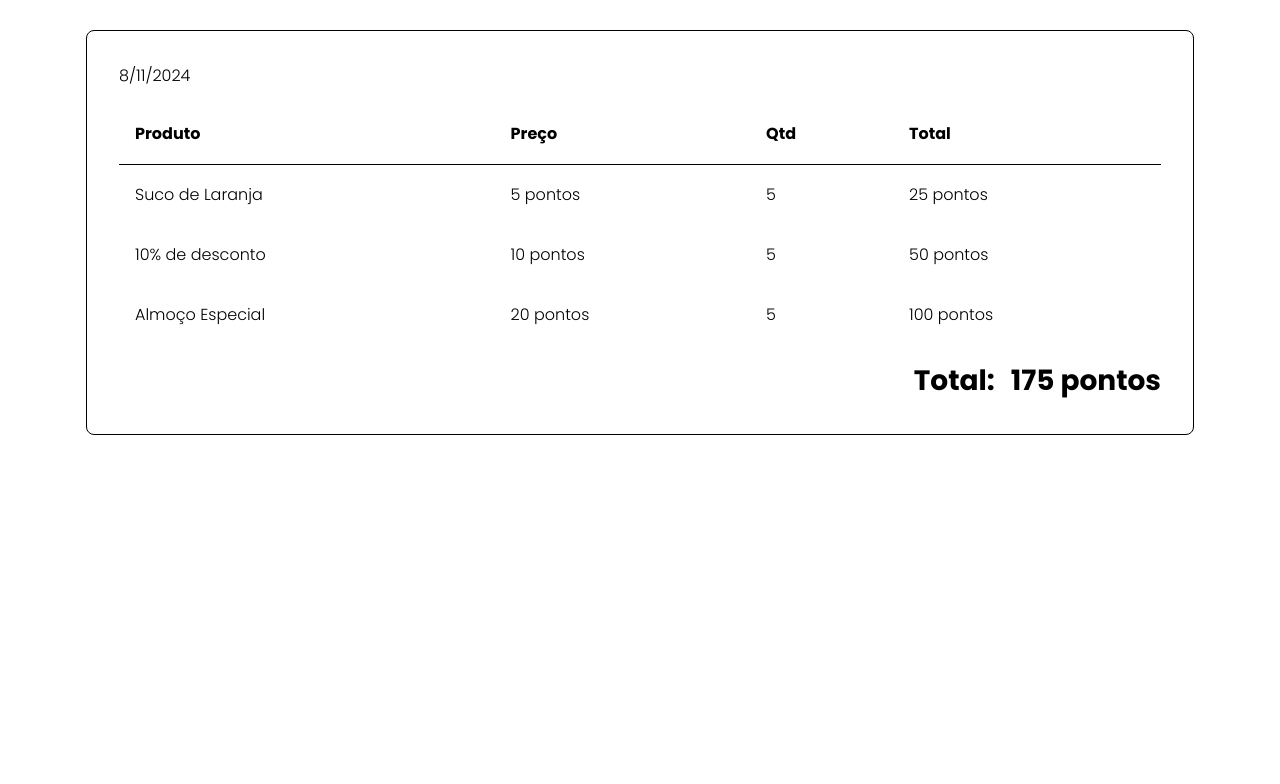
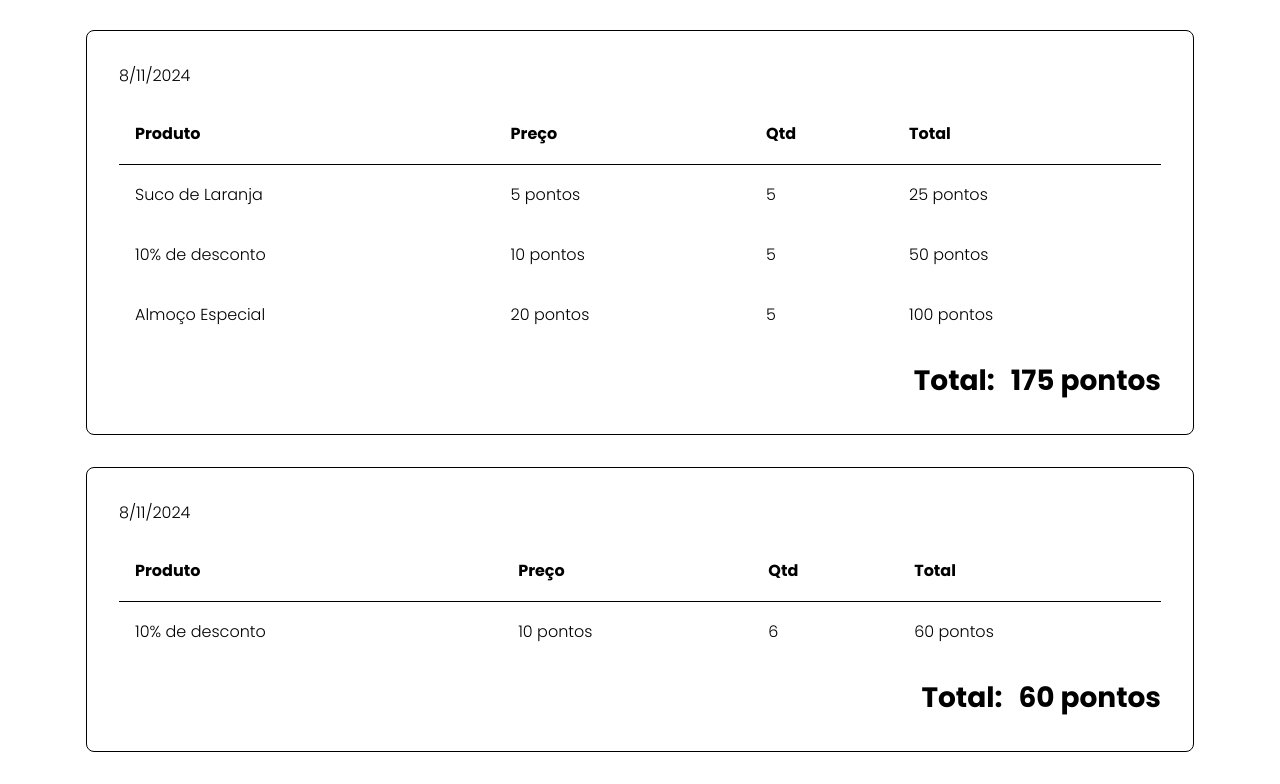
Before and after one commit to HenriqueMarcelo/fidelidade, a React (Vite) app: page /historico in a window 1280 px wide. Shown: the part 1869-2653 px from the top of the page. Before the commit the page ends 2336 px from the top, so only its background shows below. Built offline with nearby package versions, Linux system fonts and the light colour scheme; data requests are answered from the project's data file.

Commit message:
feat: use useMemo and useCallback

```diff
--- a/server.json
+++ b/server.json
@@ -1,6 +1,6 @@
 {
   "wallet": {
-    "value": 1375
+    "value": 1315
   },
   "products": [
     {
@@ -164,6 +164,23 @@
         }
       ],
       "id": 6
+    },
+    {
+      "date": "2024-08-11T22:53:15.619Z",
+      "totalPrice": 60,
+      "items": [
+        {
+          "quantity": 6,
+          "totalPrice": 60,
+          "product": {
+            "id": "2",
+            "name": "10% de desconto",
+            "price": 10,
+            "image": "https://placehold.co/600x400"
+          }
+        }
+      ],
+      "id": 7
     }
   ]
 }
--- a/src/components/HistoryItem/index.tsx
+++ b/src/components/HistoryItem/index.tsx
@@ -1,3 +1,4 @@
+import { useMemo } from 'react'
 import { PurchaseProps } from '../../hooks/useCheckout'
 import styles from './styles.module.scss'
 
@@ -6,8 +7,9 @@ type Props = {
 }
 
 export default function HistoryItem({ history }: Props) {
-  // todo: utilizar useMemo
-  const dateString = new Date(history.date).toLocaleDateString()
+  const dateString = useMemo(() => {
+    return new Date(history.date).toLocaleDateString()
+  }, [history])
 
   return (
     <div className={styles['history-item__base']}>
--- a/src/components/NumberInput/index.tsx
+++ b/src/components/NumberInput/index.tsx
@@ -1,4 +1,4 @@
-import { ChangeEvent, InputHTMLAttributes } from 'react'
+import { ChangeEvent, InputHTMLAttributes, useCallback } from 'react'
 import styles from './styles.module.scss'
 import { FiMinus, FiPlus } from 'react-icons/fi'
 
@@ -6,14 +6,15 @@ interface NumberInputProps extends Omit<InputHTMLAttributes<HTMLInputElement>, '
   onChange?: (customValue: number) => void
 }
 
-// todo: acertar a altura do input para ficar igual aos botões
-
 export function NumberInput({ onChange, value, ...rest }: NumberInputProps) {
-  function handleSetCustomValue(e: ChangeEvent<HTMLInputElement>) {
-    if (onChange) {
-      onChange(Number(e.target.value))
-    }
-  }
+  const handleSetCustomValue = useCallback(
+    function handleSetCustomValue(e: ChangeEvent<HTMLInputElement>) {
+      if (onChange) {
+        onChange(Number(e.target.value))
+      }
+    },
+    [onChange]
+  )
 
   function handleDecreaseValue() {
     if (onChange) {
--- a/src/components/ShoppingCart/index.tsx
+++ b/src/components/ShoppingCart/index.tsx
@@ -1,7 +1,7 @@
 import { IoCloseCircle } from 'react-icons/io5'
 import CartItem from '../CartItem'
 import styles from './styles.module.scss'
-import { useContext } from 'react'
+import { useCallback, useContext } from 'react'
 import { VisualShoppingCartContext } from '../../contexts/VisualShoppingCartContext'
 import { ShoppingCartContext } from '../../contexts/ShoppingCartContext'
 import { ProductContext } from '../../contexts/ProductContext.tsx'
@@ -22,14 +22,14 @@ export default function ShoppingCart() {
     }
   }
 
-  // todo: use callback
-  function handleDoCheckout() {
+  // todo: criar modal
+  const handleDoCheckout = useCallback(() => {
     if (totalPrice > wallet) {
       alert('Você não tem pontos suficientes para finalziar esta compra :(')
       return
     }
     doCheckOut()
-  }
+  }, [doCheckOut, totalPrice, wallet])
 
   return (
     <div
--- a/src/contexts/ShoppingCartContext.tsx
+++ b/src/contexts/ShoppingCartContext.tsx
@@ -1,4 +1,4 @@
-import { createContext, ReactNode, useContext, useReducer } from 'react'
+import { createContext, ReactNode, useContext, useMemo, useReducer } from 'react'
 import { shoppingCartItemsReducer } from '../reducer/ShoppingCartItemsReducer'
 import { ProductContext } from './ProductContext'
 
@@ -60,14 +60,15 @@ export function ShoppingCartContextProvider({ children }: ShoppingCartContextPro
     return 0
   }
 
-  // Todo: usar useMemo
-  const totalPrice = items.reduce((accumulator, item) => {
+  const totalPrice = useMemo(() => {
+    return items.reduce((accumulator, item) => {
       const product = products.find((i) => i.id === item.id)
       if (product) {
         return accumulator + product.price * item.quantity
       }
       return accumulator
     }, 0)
+  }, [items, products])
 
   return (
     <ShoppingCartContext.Provider
--- a/src/contexts/WalletContext.tsx
+++ b/src/contexts/WalletContext.tsx
@@ -15,7 +15,6 @@ export const WalletContext = createContext({} as WalletContextType)
 export function WalletContextProvider({ children }: ProviderProps) {
   const [wallet, setWallet] = useState(0)
 
-  // todo: useCallback
   async function fetchWallet() {
     const response = await api.get('/wallet')
 
--- a/src/hooks/useCheckout.ts
+++ b/src/hooks/useCheckout.ts
@@ -1,41 +1,42 @@
-import { useContext } from "react"
-import { ShoppingCartContext } from "../contexts/ShoppingCartContext"
-import { WalletContext } from "../contexts/WalletContext"
-import { ProductContext } from "../contexts/ProductContext"
-import { api } from "../lib/axios"
-import { VisualShoppingCartContext } from "../contexts/VisualShoppingCartContext"
+import { useCallback, useContext } from 'react'
+import { ShoppingCartContext } from '../contexts/ShoppingCartContext'
+import { WalletContext } from '../contexts/WalletContext'
+import { ProductContext } from '../contexts/ProductContext'
+import { api } from '../lib/axios'
+import { VisualShoppingCartContext } from '../contexts/VisualShoppingCartContext'
 
 interface IntemProps {
-    quantity: number;
-    totalPrice: number;
+  quantity: number
+  totalPrice: number
   product: {
-        id: string;
-        name: string;
-        price: number;
-        image: string;
+    id: string
+    name: string
+    price: number
+    image: string
   }
 }
-export interface PurchaseProps{
-    id?: number;
-    date: Date;
-    totalPrice: number;
-    items: (IntemProps | undefined)[];
+export interface PurchaseProps {
+  id?: number
+  date: Date
+  totalPrice: number
+  items: (IntemProps | undefined)[]
 }
 
 export function useCheckout() {
   const { items, deleteEverything } = useContext(ShoppingCartContext)
   const { wallet, updateWallet } = useContext(WalletContext)
   const { close } = useContext(VisualShoppingCartContext)
-    const {products} = useContext(ProductContext)
+  const { products } = useContext(ProductContext)
 
   async function createPurchase(purchase: PurchaseProps) {
     await api.post('/purchases', purchase)
   }
 
+  const doCheckOut = useCallback(
     async function doCheckOut() {
       const itemsArray = items.map((item) => {
         const product = products.find((i) => i.id === item.id)
-            if(!product) {
+        if (!product) {
           return
         }
         return {
@@ -44,24 +45,25 @@ export function useCheckout() {
           product: product,
         }
       })
-        const totalPrice = itemsArray.reduce((prev, current) => prev + Number(current?.totalPrice),0)
+      const totalPrice = itemsArray.reduce((prev, current) => prev + Number(current?.totalPrice), 0)
       const purchase = {
         date: new Date(),
         totalPrice,
-            items: itemsArray
+        items: itemsArray,
       }
 
       await createPurchase(purchase)
       // Isso deveria ser feito pelo backend;
       await updateWallet(wallet - purchase.totalPrice)
       deleteEverything()
-        // todo: trocar para modal
-        alert("Compra feita com sucesso!");
+      // todo: criar modal
+      alert('Compra feita com sucesso!')
       close()
-
-    }
+    },
+    [close, deleteEverything, items, products, updateWallet, wallet]
+  )
 
   return {
-        doCheckOut
+    doCheckOut,
   }
 }
```
Also changed, not shown: 1 other file (tests, documents, lock files or other folders). Lines whose indentation alone changed are shown as unchanged.
